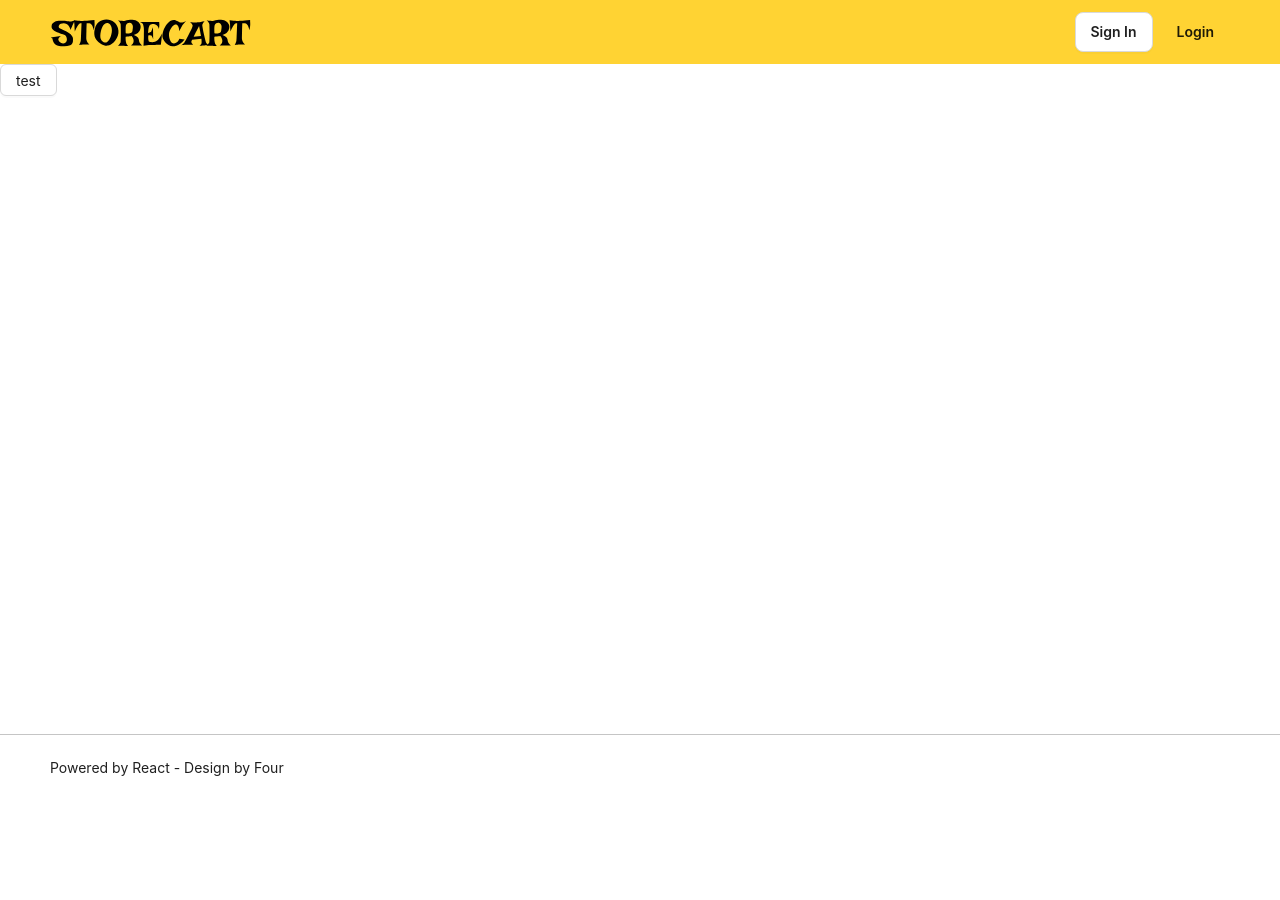
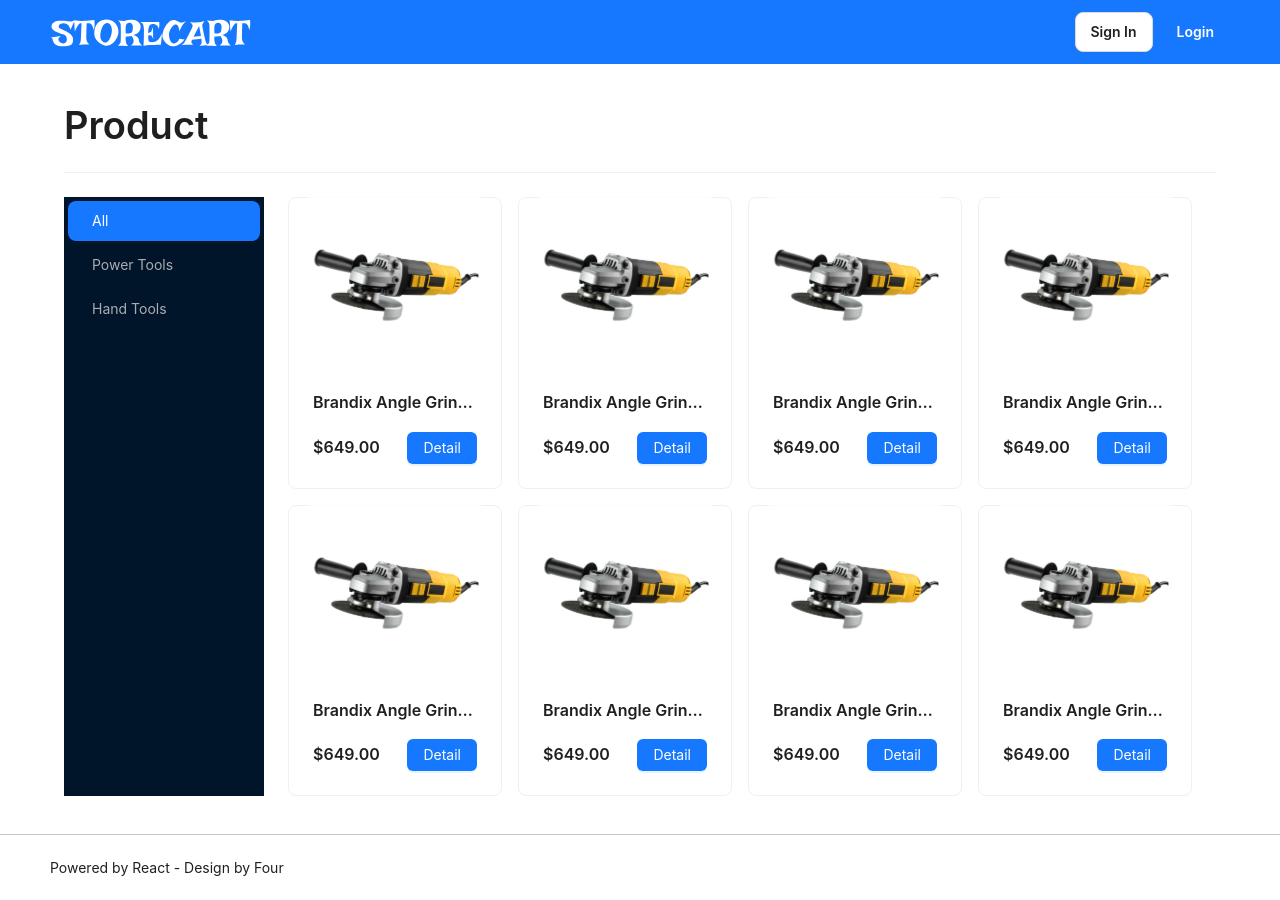
Before and after one commit to Fourza0012/frontecom, a Next.js app: page / in a window 1280 px wide. Before the commit the page ends 800 px from the top, so only its background shows below. Built offline with nearby package versions, Linux system fonts and the light colour scheme.

Commit message:
[FEAT] home: mockup home page layout

```diff
--- a/components/Body/index.tsx
+++ b/components/Body/index.tsx
@@ -1,5 +1,6 @@
 import { ReactNode, CSSProperties } from 'react'
 import { Layout, Image, Button, Space, Typography } from 'antd'
+import Link from 'next/link';
 
 const { Text } = Typography;
 
@@ -10,11 +11,12 @@
     justifyContent: 'space-between',
     alignItems: 'center',
     color: '#fff',
-    backgroundColor: '#FFD333',
+    backgroundColor: '#1677ff',
 }
 
 const contentStyle: CSSProperties = {
     minHeight: 120,
+    padding: '3% 5%'
 }
 
 const footerStyle: CSSProperties = {
@@ -26,14 +28,20 @@
     return (
             <Layout style={{ minHeight: '100vh', backgroundColor: '#fff' }}>
                 <Header style={headerStyle}>
-                    <Image src='/logo/logo.svg' preview={false} />
+                    <Link href='/'>
+                        <Image src='/logo/logo.svg' preview={false} />
+                    </Link>
                     <Space>
-                    <Button size='large'>
-                        <Text strong>Sign In</Text>
+                        <Link href='/register'>
+                            <Button size='large'>
+                                <Text strong>Sign In</Text>
+                            </Button>
+                        </Link>
+                        <Link href='/login'>
+                        <Button size='large' type='text'>
+                            <Text style={{ color: 'white' }} strong>Login</Text>
                         </Button>
-                    <Button size='large' type='text'>
-                        <Text strong>Login</Text>
-                        </Button>
+                        </Link>
                     </Space>
                 </Header>
                 <Content style={contentStyle}>
--- /dev/null
+++ b/components/Card/ProductCard.tsx
@@ -0,0 +1,18 @@
+import { Card, Typography, Button } from 'antd'
+const { Meta } = Card
+const { Text } = Typography;
+
+export default function ProductCard () {
+    return (
+        <Card
+            hoverable
+            cover={<img alt="example" src="/product/product-image.svg" />}
+          >
+            <Meta title="Brandix Angle Grinder KZX3890PQW" />
+            <div style={{ display:'flex', justifyContent: 'space-between', alignItems: 'center', marginTop: '20px' }}>
+             <Text strong style={{ fontSize: '16px' }}>$649.00</Text>
+             <Button type='primary'>Detail</Button>
+            </div>
+        </Card>
+    )
+}
--- /dev/null
+++ b/components/CardList/HomeProductList.tsx
@@ -0,0 +1,17 @@
+import { Col, Row } from 'antd'
+import ProductCard from '@/components/Card/ProductCard';
+
+export default function HomeProductList () {
+    const test = [1,2,3,4,5,6,7,8]
+    return (
+        <>
+        <Row gutter={[16, 16]}>
+            {test.map((item, key) => (
+                <Col key={key} span='6'>
+                    <ProductCard />
+                </Col>
+            ))}
+        </Row>
+        </>
+    )
+}
--- /dev/null
+++ b/components/SideMenu/index.tsx
@@ -0,0 +1,42 @@
+import React, { ReactNode, Key } from 'react'
+import type { MenuProps } from 'antd';
+import { Menu, Layout } from 'antd'
+
+const { Sider } = Layout
+
+type MenuItem = Required<MenuProps>['items'][number];
+
+function getItem(
+    label: ReactNode,
+    key: Key,
+    icon?: ReactNode,
+    children?: MenuItem[],
+    type?: 'group',
+  ): MenuItem {
+    return {
+      key,
+      icon,
+      children,
+      label,
+      type,
+    } as MenuItem;
+  }
+
+const items: MenuItem[] = [
+    getItem('All', '1'),
+    getItem('Power Tools', '2'),
+    getItem('Hand Tools', '3'),
+  ];
+
+export default function SideMenu () {
+    return (
+        <Sider width={200} style={{ background: '#001529' }}>
+           <Menu
+            defaultSelectedKeys={['1']}
+            mode="inline"
+            items={items}
+            theme='dark'
+        />
+        </Sider>
+    )
+}
--- a/pages/index.tsx
+++ b/pages/index.tsx
@@ -1,10 +1,29 @@
-import Head from 'next/head'
-import { Button } from 'antd'
+import { Typography, Divider, Layout } from 'antd'
+import SideMenu from '@/components/SideMenu';
+import HomeProductList from '@/components/CardList/HomeProductList';
+
+const { Content } = Layout
+
+const { Title } = Typography
 
 export default function Home() {
   return (
     <>
-      <Button type='default'>test</Button>
+      <Title style={{ marginTop: '0px' }}>Product</Title>
+      <Divider />
+      <Layout>
+        <SideMenu />
+        <Content
+            style={{
+              padding: '0px 24px',
+              margin: 0,
+              minHeight: '60vh',
+              backgroundColor: '#fff'
+            }}
+        >
+          <HomeProductList />
+        </Content>
+      </Layout>
     </>
   )
 }
```
Also changed, not shown: public/logo/logo.svg, public/product/product-image.svg (added).
